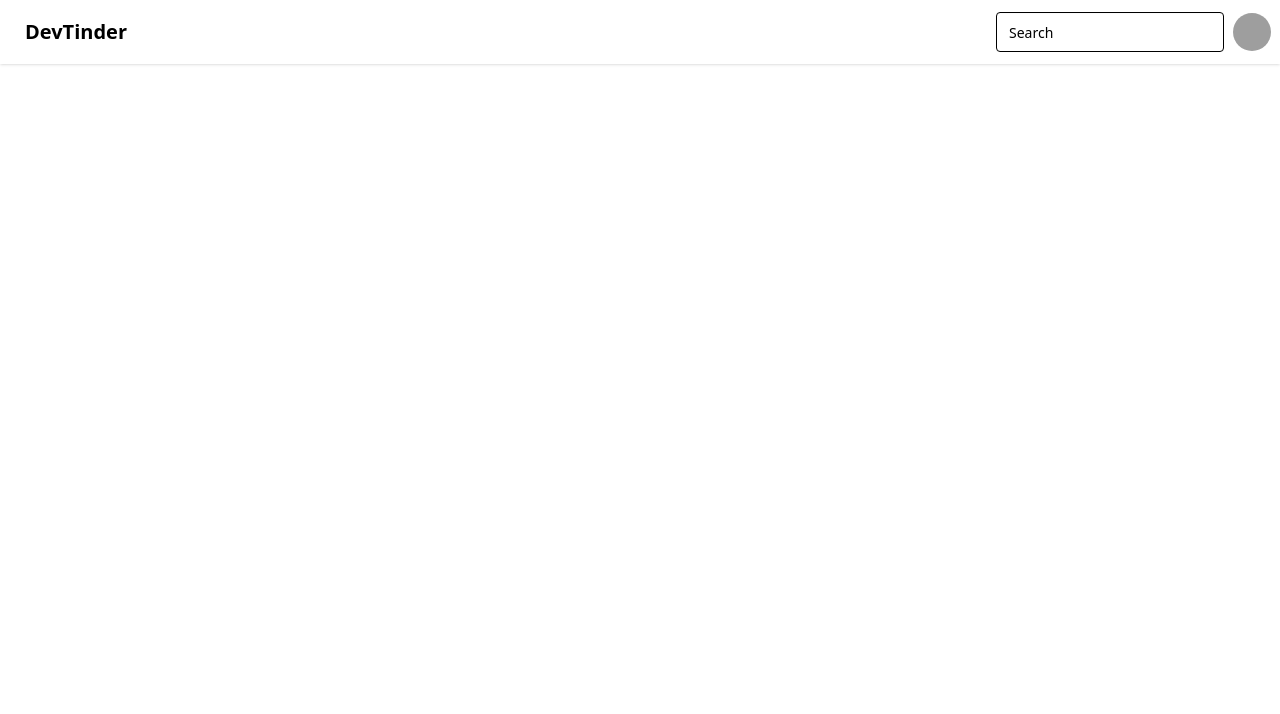
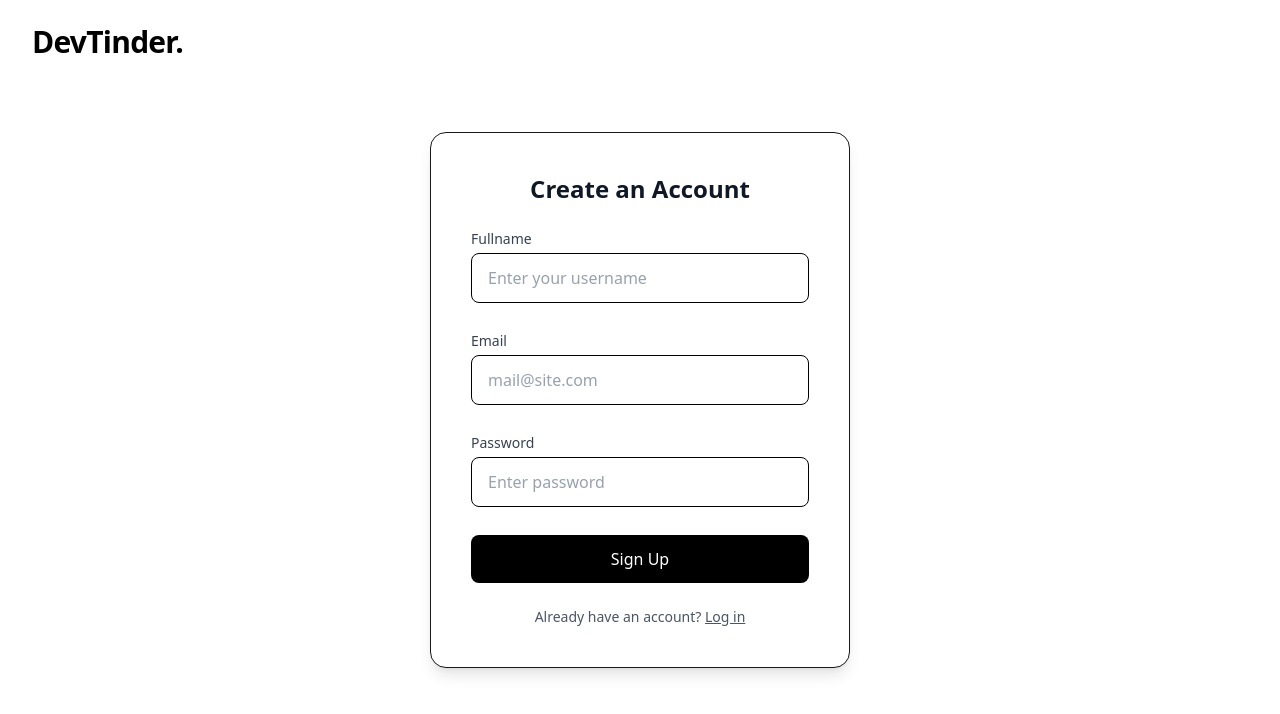
Before and after one commit to Rudra-Pratap-Singh1331/DevTinderFrontend, a React (Vite) app: page /signup in a window 1280 px wide. Shown: the top 714 px of the page. Built offline with nearby package versions, Linux system fonts and the light colour scheme; grey boxes are pictures that could not be loaded.

Commit message:
updated auth UI

```diff
--- a/package.json
+++ b/package.json
@@ -11,8 +11,10 @@
   },
   "dependencies": {
     "@tailwindcss/vite": "^4.1.13",
+    "axios": "^1.11.0",
     "react": "^19.1.1",
     "react-dom": "^19.1.1",
+    "react-router-dom": "^7.8.2",
     "tailwindcss": "^4.1.13"
   },
   "devDependencies": {
--- a/src/App.jsx
+++ b/src/App.jsx
@@ -1,11 +1,29 @@
-import Navbar from "./components/Navbar"
+import { createBrowserRouter, RouterProvider } from "react-router-dom";
+import Body from "./components/Body";
+import SignUp from "./components/authComponent/SignUp";
+import Login from "./components/authComponent/Login";
 
-const App = () =>{
-  return(
+const App = () => {
+  const router = createBrowserRouter([
+    {
+      path: "/",
+      element: <Body />,
+      children: [],
+    },
+    {
+      path: "/signup",
+      element: <SignUp />,
+    },
+    {
+      path: "/login",
+      element: <Login />,
+    },
+  ]);
+  return (
     <>
-    <Navbar/>
+      <RouterProvider router={router} />
     </>
-  )
-}
+  );
+};
 
-export default App
+export default App;
--- /dev/null
+++ b/src/components/Body.jsx
@@ -0,0 +1,12 @@
+import React from "react";
+import Navbar from "./Navbar";
+
+const Body = () => {
+  return (
+    <>
+      <Navbar />
+    </>
+  );
+};
+
+export default Body;
--- /dev/null
+++ b/src/components/authComponent/Login.jsx
@@ -0,0 +1,122 @@
+import React, { useState } from "react";
+import axios from "axios";
+import { useNavigate, Link } from "react-router-dom";
+
+const Login = () => {
+  const [formData, setFormData] = useState({
+    email: "",
+    password: "",
+  });
+
+  const navigate = useNavigate();
+  const [formError, setFormError] = useState(null);
+
+  const onChangeHandlerForm = (e) => {
+    const { name, value } = e.target;
+    setFormData((prev) => {
+      return { ...prev, [name]: value };
+    });
+  };
+
+  const handleOnSubmit = async (e) => {
+    e.preventDefault();
+
+    try {
+      const API_RESULT = await axios.post(
+        "http://localhost:1001/login",
+        {
+          email: formData.email,
+          password: formData.password,
+        },
+        {
+          withCredentials: true,
+        }
+      );
+
+      navigate("/"); // successful login → redirect
+    } catch (err) {
+      setFormError(err.response.data);
+      console.log(formError);
+    }
+  };
+
+  return (
+    <>
+      <div className="min-h-screen bg-white flex">
+        {/* Brand Name */}
+        <div className="absolute top-6 left-8">
+          <h1 className="text-3xl font-bold tracking-tight font-sans text-black">
+            DevTinder.
+          </h1>
+        </div>
+
+        {/* Centered Form */}
+        <div className="flex flex-1 items-center justify-center">
+          <form
+            className="flex flex-col gap-6 p-10 bg-white border rounded-2xl shadow-lg w-[420px]"
+            onSubmit={handleOnSubmit}
+          >
+            <h2 className="text-2xl font-semibold text-gray-900 text-center">
+              Log In
+            </h2>
+
+            {/* Email */}
+            <div>
+              <label className="block text-sm font-medium text-gray-700 mb-1">
+                Email
+              </label>
+              <input
+                value={formData.email}
+                type="email"
+                name="email"
+                placeholder="mail@site.com"
+                className="w-full border border-black rounded-lg px-4 py-3 text-black placeholder-gray-400 focus:outline-none focus:ring-2 focus:ring-black"
+                onChange={onChangeHandlerForm}
+                required
+              />
+
+            </div>
+
+            {/* Password */}
+            <div>
+              <label className="block text-sm font-medium text-gray-700 mb-1">
+                Password
+              </label>
+              <input
+                value={formData.password}
+                type="password"
+                name="password"
+                placeholder="Enter password"
+                className="w-full border border-black rounded-lg px-4 py-3 text-black placeholder-gray-400 focus:outline-none focus:ring-2 focus:ring-black"
+                onChange={onChangeHandlerForm}
+                required
+              />
+
+            </div>
+
+            {/* Submit */}
+            <label className="block text-sm font-medium text-red-500 mb-1">
+              {formError?.message}
+            </label>
+
+            <button
+              type="submit"
+              className="w-full py-3 bg-black text-white rounded-lg font-medium hover:bg-gray-900 transition"
+            >
+              Log In
+            </button>
+
+            <p className="text-sm text-gray-600 text-center">
+              Don’t have an account?{" "}
+              <Link to="/signup" className="underline font-medium">
+                Sign Up
+              </Link>
+            </p>
+          </form>
+        </div>
+      </div>
+    </>
+  );
+};
+
+export default Login;
--- /dev/null
+++ b/src/components/authComponent/SignUp.jsx
@@ -0,0 +1,144 @@
+import React, { useState } from "react";
+import axios from "axios";
+import { useNavigate, Link } from "react-router-dom";
+const SignUp = () => {
+  const [formData, setFormData] = useState({
+    fullName: "",
+    email: "",
+    password: "",
+  });
+
+  const navigate = useNavigate();
+
+  const [formError, setFormError] = useState(null);
+
+  const onChangeHandlerForm = (e) => {
+    const { name, value } = e.target;
+    setFormData((prev) => {
+      return { ...prev, [name]: value };
+    });
+  };
+
+  const handleOnSubmit = async (e) => {
+    e.preventDefault();
+
+    try {
+      const API_RESULT = await axios.post(
+        "http://localhost:1001/signup",
+        {
+          fullName: formData.fullName,
+          email: formData.email,
+          password: formData.password,
+        },
+        {
+          withCredentials: true,
+        }
+      );
+
+      navigate("/login");
+    } catch (err) {
+      setFormError(err.response.data);
+    }
+  };
+
+  return (
+    <>
+      <div className="min-h-screen bg-white flex">
+        {/* Brand Name */}
+        <div className="absolute top-6 left-8">
+          <h1 className="text-3xl font-bold tracking-tight font-sans text-black">
+            DevTinder.
+          </h1>
+        </div>
+
+        {/* Centered Form */}
+        <div className="flex flex-1 items-center justify-center">
+          <form
+            className="flex flex-col gap-6 p-10 bg-white border  rounded-2xl shadow-lg w-[420px]"
+            onSubmit={handleOnSubmit}
+          >
+            <h2 className="text-2xl font-semibold text-gray-900 text-center">
+              Create an Account
+            </h2>
+
+            {/* Username */}
+            <div>
+              <label className="block text-sm font-medium text-gray-700 mb-1">
+                Fullname
+              </label>
+              <input
+                value={formData.fullName}
+                name="fullName"
+                type="text"
+                placeholder="Enter your username"
+                className="w-full border border-black rounded-lg px-4 py-3 text-black placeholder-gray-400 focus:outline-none focus:ring-2 focus:ring-black"
+                onChange={onChangeHandlerForm}
+                required
+              />
+              <label className="block text-sm font-medium text-red-500 mb-1">
+                {formError?.errors?.fullName}
+              </label>
+            </div>
+
+            {/* Email */}
+            <div>
+              <label className="block text-sm font-medium text-gray-700 mb-1">
+                Email
+              </label>
+              <input
+                value={formData.email}
+                type="email"
+                name="email"
+                placeholder="mail@site.com"
+                className="w-full border border-black rounded-lg px-4 py-3 text-black placeholder-gray-400 focus:outline-none focus:ring-2 focus:ring-black"
+                onChange={onChangeHandlerForm}
+                required
+              />
+              <label className="block text-sm font-medium text-red-500 mb-1">
+                {formError?.errors?.email}
+              </label>
+            </div>
+
+            {/* Password */}
+            <div>
+              <label className="block text-sm font-medium text-gray-700 mb-1">
+                Password
+              </label>
+              <input
+                value={formData.password}
+                type="password"
+                name="password"
+                placeholder="Enter password"
+                className="w-full border border-black rounded-lg px-4 py-3 text-black placeholder-gray-400 focus:outline-none focus:ring-2 focus:ring-black"
+                onChange={onChangeHandlerForm}
+                required
+              />
+              <label className="block text-sm font-medium text-red-500 mb-1">
+                {formError?.errors?.password.map((errors) => {
+                  return <ul>{errors}</ul>;
+                })}
+              </label>
+            </div>
+
+            {/* Submit */}
+            <button
+              type="submit"
+              className="w-full py-3 bg-black text-white rounded-lg font-medium hover:bg-gray-900 transition"
+            >
+              Sign Up
+            </button>
+
+            <p className="text-sm text-gray-600 text-center">
+              Already have an account?{" "}
+              <Link to="/login" className="underline font-medium">
+                Log in
+              </Link>
+            </p>
+          </form>
+        </div>
+      </div>
+    </>
+  );
+};
+
+export default SignUp;
```
Also changed, not shown: 1 other file (tests, documents, lock files or other folders).
